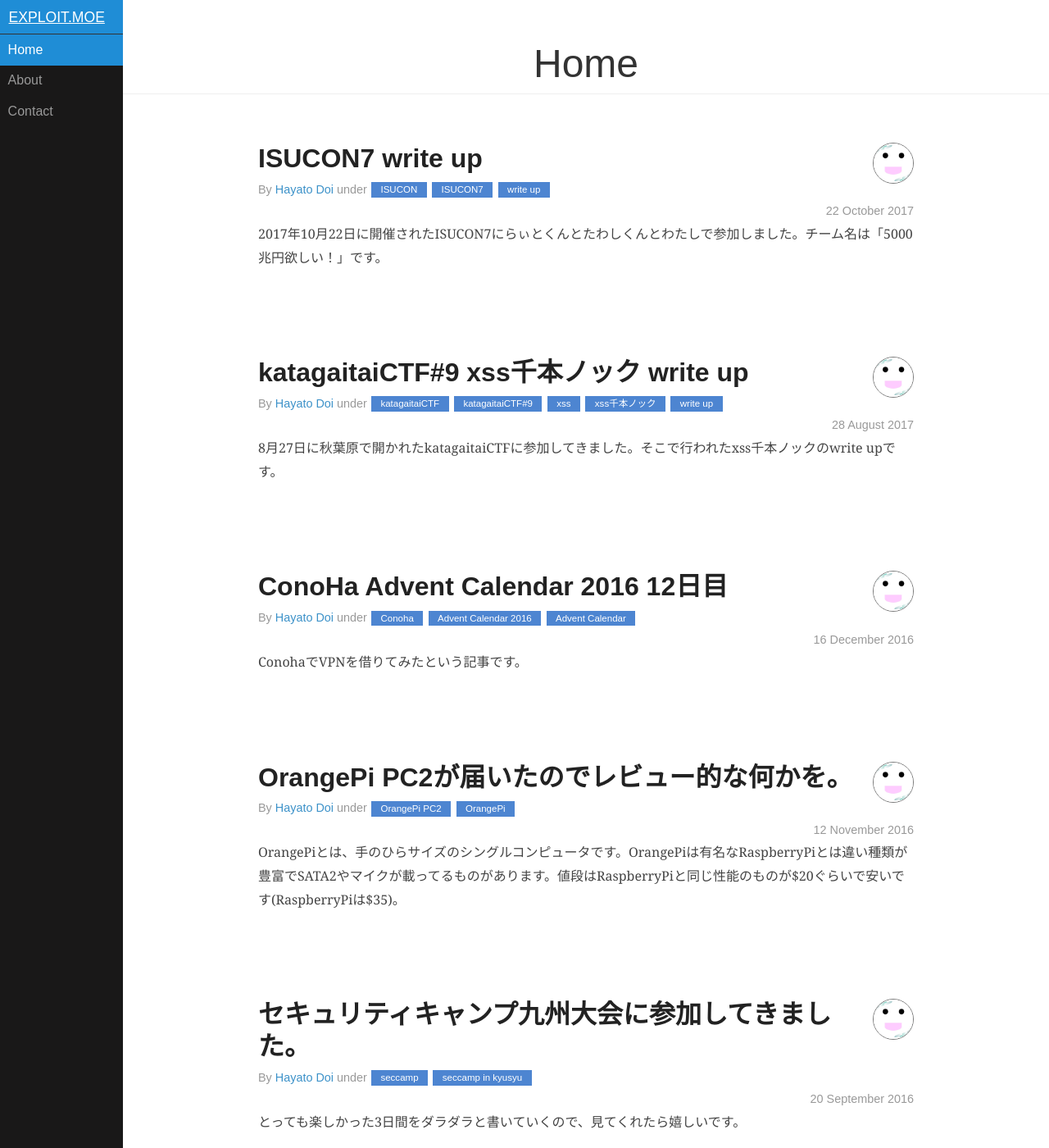
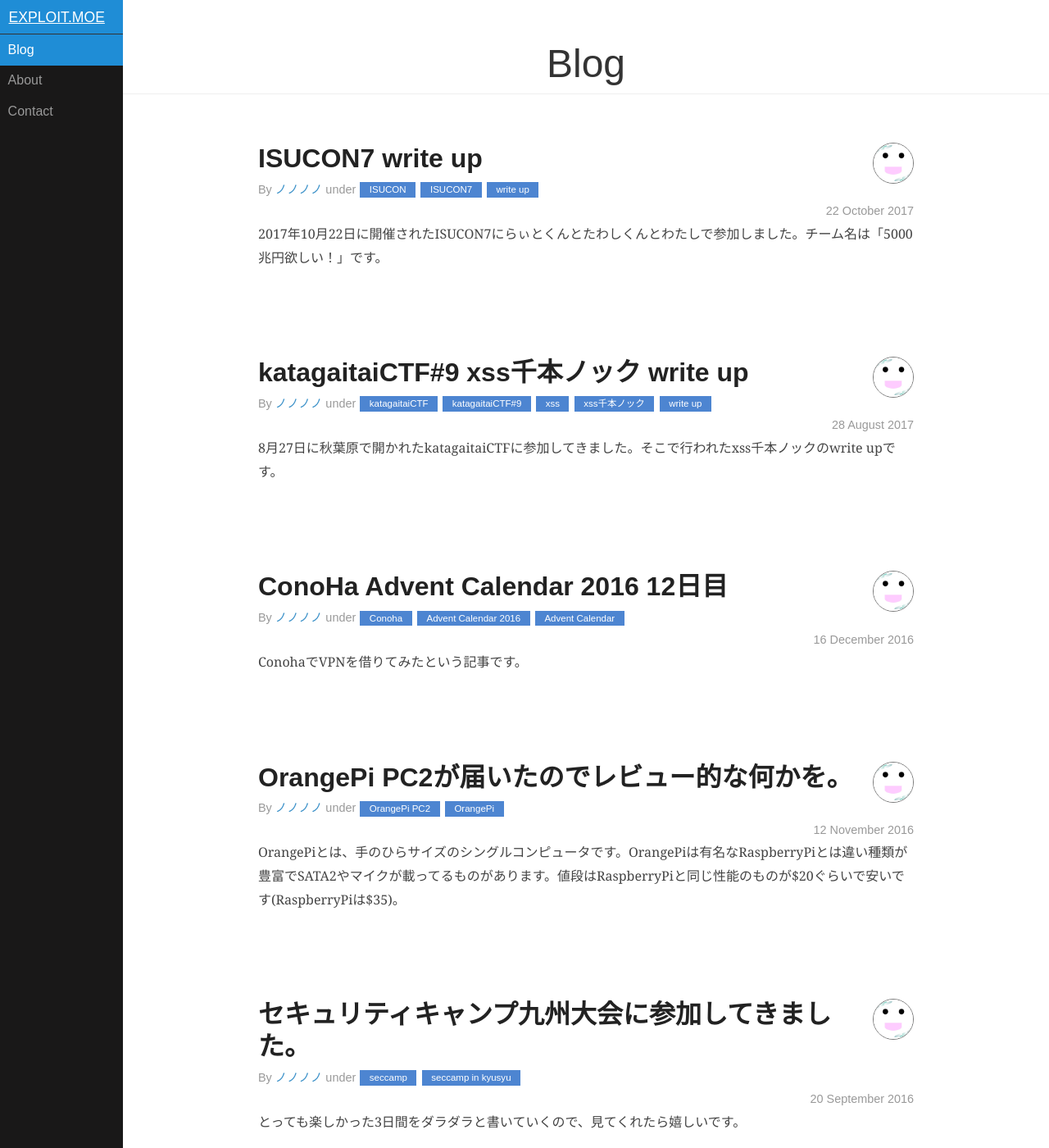
Before and after one commit to HayatoDoi/HayatoDoi.github.io, a Jekyll site: the page built from index.md, in a window 1280 px wide and 1400 px high. Shown: the whole window at 82% size. Built offline with Jekyll 4.4.1, drawn with Linux system fonts in a browser that asks for light colours; nearby versions of some CDN libraries.

Commit message:
change display name & Home -> Blog

```diff
--- a/_config.yml
+++ b/_config.yml
@@ -1,8 +1,9 @@
 permalink: /:categories/:year-:month-:day/:title
 author :
   name : Hayato Doi
+  screen_name : ノノノノ
   twitter : no_______nonono
-excerpt : This is HayatoDoi's web site.
+excerpt : This is ノノノノ's web site.
 title : EXPLOIT.MOE
 domain :
   upper : EXPLOIT.MOE
--- a/_layouts/default.html
+++ b/_layouts/default.html
@@ -35,7 +35,7 @@
 
             <ul class="pure-menu-list">
                 <li class="pure-menu-item {% if page.layout == 'top' %}pure-menu-selected{% endif %}">
-		  <a href="/" class="pure-menu-link">Home</a>
+		  <a href="/" class="pure-menu-link">Blog</a>
 		</li>
                 <li class="pure-menu-item {% if page.layout == 'about' %}pure-menu-selected{% endif %}">
 		  <a href="/about.html" class="pure-menu-link">About</a>
--- a/_layouts/post.html
+++ b/_layouts/post.html
@@ -13,7 +13,7 @@ layout: default
   <header class="post-header">
   <div class="post-author">
     <img class="post-avatar" src="/assets/favicon.jpg" alt="author-avatar">
-    <a href="/about.html">{{site.author.name}}</a>
+    <a href="/about.html">{{site.author.screen_name}}</a>
   </div>
   <div class="post-tag">
     {% for tag in page.tags %}
--- a/index.md
+++ b/index.md
@@ -1,7 +1,6 @@
 ---
 layout: top
-title: Home
-excerpt: This is HayatoDoi's web site.
+title: Blog
 
 ---
 <div class="posts">
@@ -17,7 +16,7 @@ excerpt: This is HayatoDoi's web site.
   </h2>
 
   <p class="post-meta">
-  By <a class="post-author" href="/about.html">{{site.author.name}}</a>
+  By <a class="post-author" href="/about.html">{{site.author.screen_name}}</a>
    under
   {% for tag in post.tags %}
     <a class="post-category post-category-pure" href="/?tag={{tag | url_encode}}">{{tag}}</a>
```
